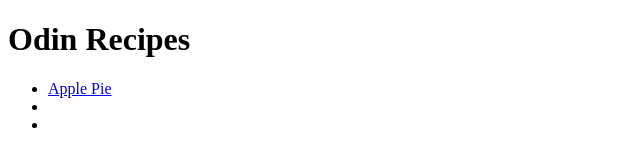
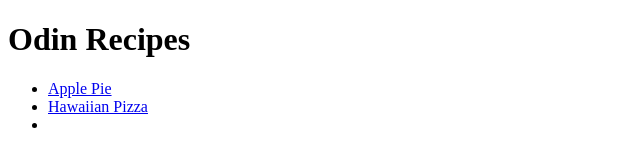
Before and after one commit to EonWizard/odin-recipes, a plain HTML site: page index.html in a window 1280 px wide. Shown: the whole page, without its empty margins (0-640 px from the left). Drawn offline with Linux system fonts and the light colour scheme.

Commit message:
style: put relative links in list

```diff
--- a/index.html
+++ b/index.html
@@ -8,7 +8,7 @@
         <h1>Odin Recipes</h1>
         <ul>
             <li> <a href="recipes/apple-pie.html">Apple Pie</a></li>
-            <li></li>
+            <li><a href="recipes/hawaiian-pizza.html">Hawaiian Pizza</a></li>
             <li></li>
 
         </ul>
```
